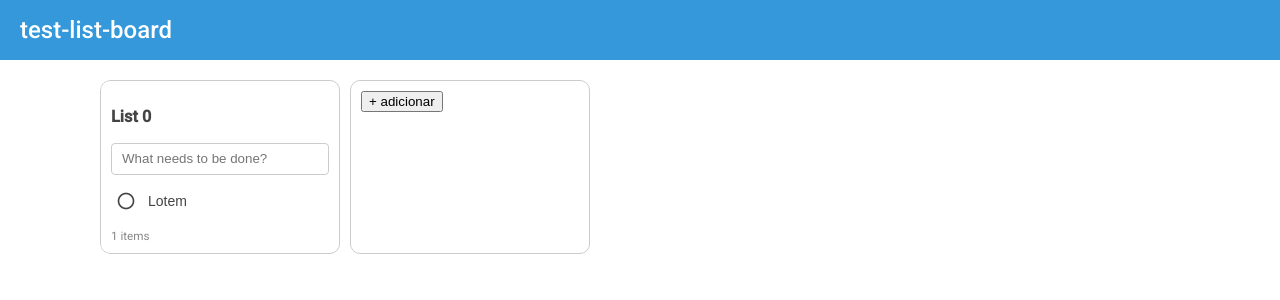
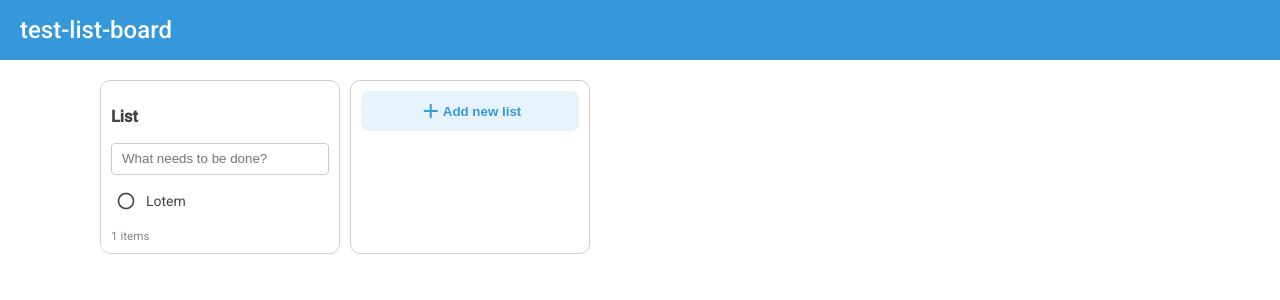
Before and after one commit to alexalannunes/angular-board-list, an Angular app: page / in a window 1280 px wide. Shown: the top 300 px of the page. Built offline with nearby package versions, Linux system fonts and the light colour scheme.

Commit message:
add btn text; remove modal; add inline input

```diff
--- a/src/app/app.component.html
+++ b/src/app/app.component.html
@@ -2,7 +2,9 @@
 <div class="content">
   <div class="board">
     <div class="list border" *ngFor="let i of lists; let x = index">
-      <h3>{{ i.title }} {{ x }}</h3>
+      <div class="flex ai-center jc-between">
+        <h3>{{ i.title }}</h3>
+      </div>
       <div>
         <form (ngSubmit)="addItemToList(i)">
           <input
@@ -34,7 +36,7 @@
             </div>
             <input
               type="text"
-              [readonly]="!a.editable"
+              *ngIf="a.editable"
               [ngClass]="{
                 checked: a.completed,
                 'input-text': !a.editable,
@@ -43,8 +45,11 @@
               [value]="a.title"
               (blur)="blurEditableItem(a)"
               id="list_item__{{ i.id }}__{{ a.id }}"
-              (click)="toogleEdit(a)"
+              [(ngModel)]="a.title"
             />
+            <span (click)="toogleEdit(a)" *ngIf="!a.editable">{{
+              a.title
+            }}</span>
           </div>
         </div>
       </div>
@@ -58,102 +63,24 @@
     </div>
 
     <div class="list border">
-      <button (click)="openModalAddNewList()">+ adicionar</button>
-    </div>
-  </div>
-</div>
+      <button
+        class="btn-text"
+        *ngIf="!isAddingNewList"
+        (click)="activeNewList()"
+      >
+        <span class="material-icons">add</span> Add new list
+      </button>
 
-<style>
-  .modal-backdrop {
-    position: fixed;
-    top: 0;
-    left: 0;
-    right: 0;
-    bottom: 0;
-    z-index: 8;
-    background: #fff1;
-    backdrop-filter: blur(3px);
-  }
-  .modal {
-    position: fixed;
-    top: 0;
-    left: 0;
-    right: 0;
-    bottom: 0;
-    z-index: 9;
-    background: transparent;
-    opacity: 0;
-    visibility: hidden;
-    transition: all 0.2s ease-in-out;
-    transform: translateY(-30px);
-  }
-  .modal.open {
-    transform: translateY(0);
-    opacity: 1;
-    visibility: visible;
-  }
-  .modal-dialog {
-    width: 500px;
-    background: #fff;
-    border-radius: 10px;
-    margin: 100px auto;
-    box-shadow: 0px 11px 29px 5px rgba(0, 0, 0, 0.12);
-  }
-  .modal-header {
-    display: flex;
-    align-items: center;
-    justify-content: space-between;
-    padding: 20px;
-    border-bottom: 1px solid #f3f3f3;
-  }
-  .modal-body {
-    padding: 20px;
-  }
-  .modal-footer {
-    padding: 20px;
-    gap: 10px;
-    border-top: 1px solid #f3f3f3;
-  }
-  .modal-close {
-    display: flex;
-    align-items: center;
-    justify-content: center;
-    cursor: pointer;
-  }
-</style>
-
-<div class="modal-backdrop" *ngIf="modalAddListVisible"></div>
-<div class="modal" [ngClass]="{ open: modalAddListVisible }">
-  <div class="modal-dialog">
-    <div class="modal-header">
-      <h4 class="m-0" style="font-weight: 500">Add new list</h4>
-      <span
-        class="modal-close material-icons"
-        (click)="modalAddListVisible = false"
-        >close</span
-      >
-    </div>
-    <div class="modal-body">
       <input
+        *ngIf="isAddingNewList"
         type="text"
         class="input"
         #inputAddNewList
         placeholder="List name"
+        (blur)="isAddingNewList = false"
+        (keydown)="keydownEnter($event)"
         [(ngModel)]="newListName"
       />
     </div>
-
-    <div class="modal-footer flex ai-center jc-end">
-      <button class="btn btn-light" (click)="modalAddListVisible = false">
-        Cancel
-      </button>
-      <button
-        class="btn btn-success"
-        [disabled]="!newListName"
-        (click)="addNewList()"
-      >
-        Confirm
-      </button>
-    </div>
   </div>
 </div>
--- a/src/app/app.component.ts
+++ b/src/app/app.component.ts
@@ -25,6 +25,7 @@ export class AppComponent {
   inputAddNewList: any;
 
   newListName: string = '';
+  isAddingNewList = false;
 
   lists = [
     {
@@ -43,16 +44,6 @@ export class AppComponent {
     },
   ];
 
-  modalAddListVisible = false;
-
-  openModalAddNewList() {
-    this.modalAddListVisible = true;
-    setTimeout(() => {
-      console.log(this);
-      this.inputAddNewList.nativeElement.focus();
-    }, 100);
-  }
-
   addNewList() {
     this.lists.push({
       id: (Math.random() * 100) | 0,
@@ -61,8 +52,15 @@ export class AppComponent {
       items: [],
     });
 
-    this.modalAddListVisible = false;
     this.newListName = '';
+  }
+
+  activeNewList() {
+    this.isAddingNewList = true;
+
+    setTimeout(() => {
+      this.inputAddNewList.nativeElement.focus();
+    }, 50);
   }
 
   addItemToList(item: List) {
@@ -90,10 +88,12 @@ export class AppComponent {
 
   toogleEdit(item: ListItem) {
     if (!item.editable && !item.completed) {
-      const input: HTMLInputElement | null = document.querySelector(
-        `#list_item__${item.listId}__${item.id}`
-      );
-      input && input.focus();
+      setTimeout(() => {
+        const input: HTMLInputElement | null = document.querySelector(
+          `#list_item__${item.listId}__${item.id}`
+        );
+        input && input.focus();
+      }, 50);
       item.editable = !item.editable;
     }
   }
@@ -101,4 +101,11 @@ export class AppComponent {
   blurEditableItem(item: ListItem) {
     item.editable = !item.editable;
   }
+
+  keydownEnter(event: any) {
+    if (event.key === 'Enter') {
+      this.addNewList();
+      this.isAddingNewList = false;
+    }
+  }
 }
--- a/src/styles.css
+++ b/src/styles.css
@@ -124,3 +124,18 @@ body {
 .m-0 {
   margin: 0;
 }
+
+.btn-text {
+  background: #e6f3fb;
+  border: none;
+  padding: 8px 10px;
+  width: 100%;
+  font-weight: 600;
+  color: inherit;
+  border-radius: 8px;
+  display: flex;
+  align-items: center;
+  justify-content: center;
+  cursor: pointer;
+  color: var(--primary);
+}
```
